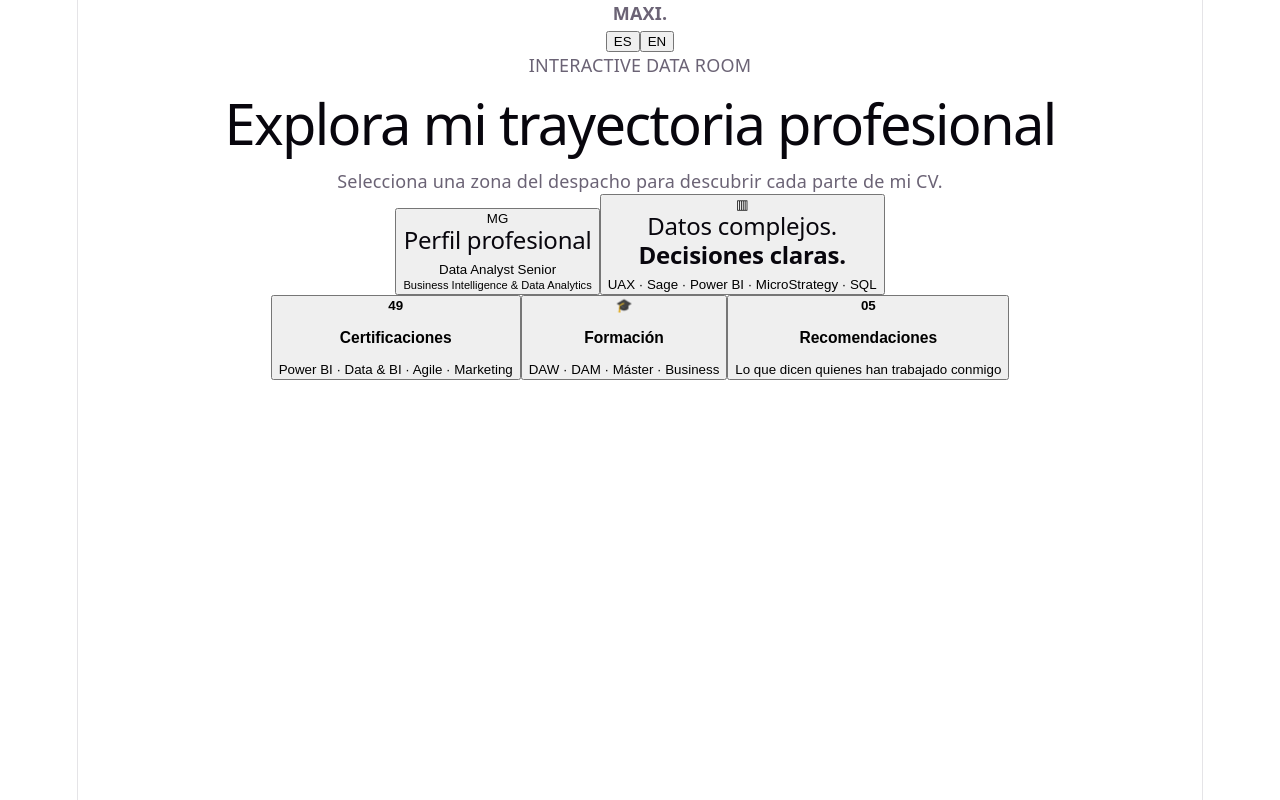
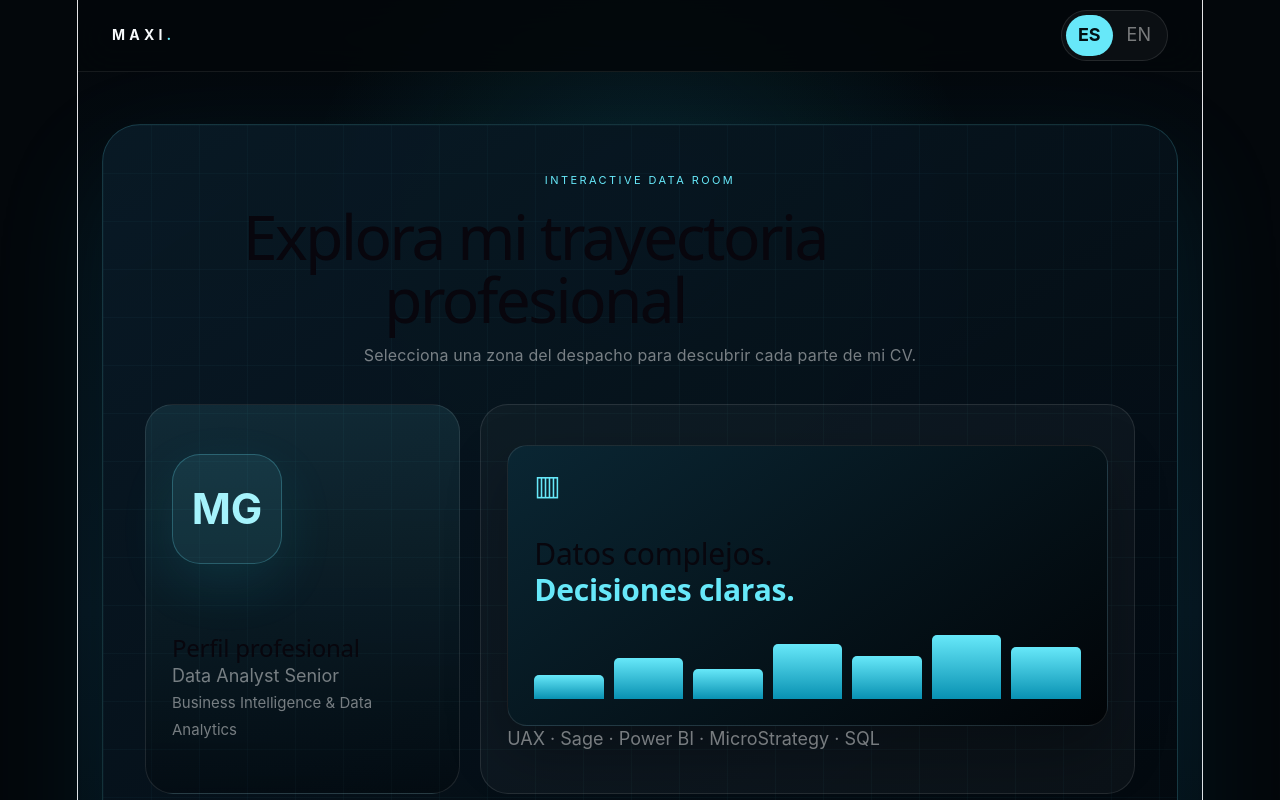
Before and after one commit to maxi-gutierrez-paulet/maxi-cv-3d, a React (Vite) app: page / in a window 1280 px wide. Shown: the top 800 px of the page. Built offline with nearby package versions, Linux system fonts and the light colour scheme.

Commit message:
Añadir diseño visual del CV 3D

```diff
--- a/src/App.css
+++ b/src/App.css
@@ -1,184 +1,121 @@
-.counter {
-  font-size: 16px;
-  padding: 5px 10px;
-  border-radius: 5px;
-  color: var(--accent);
-  background: var(--accent-bg);
-  border: 2px solid transparent;
-  transition: border-color 0.3s;
-  margin-bottom: 24px;
-
-  &:hover {
-    border-color: var(--accent-border);
-  }
-  &:focus-visible {
-    outline: 2px solid var(--accent);
-    outline-offset: 2px;
-  }
+:root {
+  font-family: Inter, ui-sans-serif, system-ui, -apple-system, BlinkMacSystemFont, "Segoe UI", sans-serif;
+  color: #f8fafc;
+  background: #03070b;
+  font-synthesis: none;
+  text-rendering: optimizeLegibility;
 }
 
-.hero {
-  position: relative;
+* { box-sizing: border-box; }
+html { scroll-behavior: smooth; }
+body { margin: 0; min-width: 320px; min-height: 100vh; background: #03070b; }
+button, a { font: inherit; }
+button { cursor: pointer; }
+a { color: inherit; text-decoration: none; }
 
-  .base,
-  .framework,
-  .vite {
-    inset-inline: 0;
-    margin: 0 auto;
-  }
+.app-shell { min-height: 100vh; background:
+  radial-gradient(circle at 50% 20%, rgba(34,211,238,.12), transparent 32%),
+  linear-gradient(180deg,#03070b 0%,#061019 55%,#020609 100%); }
 
-  .base {
-    width: 170px;
-    position: relative;
-    z-index: 0;
-  }
+.topbar { position: sticky; top: 0; z-index: 30; height: 72px; padding: 0 34px; display:flex; align-items:center; justify-content:space-between; border-bottom:1px solid rgba(255,255,255,.08); background:rgba(3,7,11,.88); backdrop-filter:blur(18px); }
+.brand { letter-spacing:.3em; font-size:14px; }
+.brand span { color:#67e8f9; }
+.language-switch { display:flex; gap:2px; padding:4px; border:1px solid rgba(255,255,255,.1); border-radius:999px; background:rgba(255,255,255,.04); }
+.language-switch button { border:0; border-radius:999px; padding:7px 12px; background:transparent; color:rgba(255,255,255,.45); }
+.language-switch button.active { background:#67e8f9; color:#021014; font-weight:700; }
 
-  .framework,
-  .vite {
-    position: absolute;
-  }
+.room-wrap { padding:52px 24px 72px; }
+.room { position:relative; max-width:1180px; margin:auto; padding:42px; overflow:hidden; border:1px solid rgba(103,232,249,.18); border-radius:38px; background:linear-gradient(145deg,rgba(9,27,39,.94),rgba(2,7,12,.96)); box-shadow:0 40px 120px rgba(6,182,212,.1); }
+.room::before { content:""; position:absolute; inset:0; pointer-events:none; opacity:.18; background-image:linear-gradient(rgba(103,232,249,.18) 1px,transparent 1px),linear-gradient(90deg,rgba(103,232,249,.18) 1px,transparent 1px); background-size:48px 48px; }
+.room > * { position:relative; z-index:1; }
+.room-heading p { margin:0; color:#67e8f9; font-size:11px; letter-spacing:.22em; }
+.room-heading h1 { max-width:780px; margin:12px 0 10px; font-size:clamp(36px,5vw,62px); line-height:1.02; letter-spacing:-.04em; }
+.room-heading span { color:rgba(255,255,255,.46); font-size:16px; }
 
-  .framework {
-    z-index: 1;
-    top: 34px;
-    height: 28px;
-    transform: perspective(2000px) rotateZ(300deg) rotateX(44deg) rotateY(39deg)
-      scale(1.4);
-  }
+.main-zones { display:grid; grid-template-columns:.65fr 1.35fr; gap:20px; margin-top:36px; }
+.secondary-zones { max-width:940px; margin:20px auto 0; display:grid; grid-template-columns:repeat(3,1fr); gap:20px; }
+.zone { color:white; border:1px solid rgba(255,255,255,.1); background:rgba(255,255,255,.035); border-radius:28px; padding:26px; text-align:left; transition:.25s ease; }
+.zone:hover { transform:translateY(-5px); border-color:rgba(103,232,249,.34); background:rgba(255,255,255,.055); }
+.zone h2,.zone h3,.zone p { margin-bottom:0; }
+.zone p,.zone small { color:rgba(255,255,255,.45); }
+.profile-zone { min-height:390px; background:linear-gradient(180deg,rgba(103,232,249,.1),rgba(0,0,0,.24)); }
+.avatar { width:110px; height:110px; display:grid; place-items:center; border:1px solid rgba(103,232,249,.25); border-radius:28px; color:#a5f3fc; background:rgba(103,232,249,.09); font-size:42px; font-weight:700; box-shadow:0 20px 55px rgba(34,211,238,.1); }
+.profile-zone h2 { margin-top:70px; }
+.monitor-zone { min-height:390px; }
+.monitor { min-height:275px; padding:26px; border:1px solid rgba(255,255,255,.1); border-radius:20px; background:linear-gradient(145deg,#0a2633,#010407); box-shadow:0 25px 60px rgba(0,0,0,.3); }
+.monitor > span { color:#67e8f9; font-size:28px; }
+.monitor h2 { margin:34px 0 22px; font-size:30px; }
+.monitor h2 b { color:#67e8f9; }
+.bars { height:70px; display:flex; align-items:flex-end; gap:10px; }
+.bars i { flex:1; min-width:10px; border-radius:5px 5px 0 0; background:linear-gradient(#67e8f9,#0891b2); }
+.small-zone { min-height:180px; }
+.small-zone > b { color:#67e8f9; font-size:34px; }
+.small-zone h3 { margin-top:22px; font-size:19px; }
 
-  .vite {
-    z-index: 0;
-    top: 107px;
-    height: 26px;
-    width: auto;
-    transform: perspective(2000px) rotateZ(300deg) rotateX(40deg) rotateY(39deg)
-      scale(0.8);
-  }
+.modal-backdrop { position:fixed; inset:0; z-index:100; overflow:auto; padding:38px 20px; background:rgba(1,5,9,.94); backdrop-filter:blur(11px); }
+.modal { position:relative; width:min(980px,100%); margin:auto; padding:38px; border:1px solid rgba(103,232,249,.2); border-radius:32px; background:#07121b; box-shadow:0 40px 120px rgba(34,211,238,.12); }
+.modal > h2 { margin:0 60px 28px 0; font-size:clamp(30px,4vw,46px); }
+.close-x { position:absolute; right:24px; top:22px; width:42px; height:42px; border:1px solid rgba(255,255,255,.1); border-radius:50%; background:rgba(255,255,255,.04); color:white; font-size:25px; }
+.close-x:hover { border-color:rgba(103,232,249,.4); }
+
+.profile-layout { display:grid; grid-template-columns:210px 1fr; gap:30px; align-items:start; }
+.avatar-large { width:210px; height:280px; border-radius:26px; font-size:58px; }
+.profile-layout h3 { margin:2px 0 8px; font-size:25px; }
+.profile-layout p { color:rgba(255,255,255,.5); }
+.personal-grid { display:grid; grid-template-columns:repeat(2,minmax(0,1fr)); gap:10px; margin-top:24px; }
+.personal-grid span { padding:13px; border:1px solid rgba(255,255,255,.08); border-radius:13px; color:rgba(255,255,255,.68); background:rgba(255,255,255,.025); }
+.action-row { display:flex; flex-wrap:wrap; gap:10px; margin-top:22px; }
+.action-row a { padding:10px 16px; border:1px solid rgba(103,232,249,.25); border-radius:999px; color:#a5f3fc; }
+.action-row a:last-child { background:#67e8f9; color:#021014; font-weight:700; }
+
+.experience-list { display:grid; gap:14px; }
+.experience-list article { padding:20px; border:1px solid rgba(255,255,255,.08); border-radius:19px; background:rgba(255,255,255,.025); }
+.experience-list article header { display:flex; justify-content:space-between; gap:18px; padding:14px; border:1px solid rgba(103,232,249,.16); border-radius:14px; background:rgba(103,232,249,.055); }
+.experience-list h3 { margin:0; font-size:18px; }
+.experience-list header span { flex:none; color:#67e8f9; font-size:13px; }
+.experience-list article > p { color:rgba(255,255,255,.63); line-height:1.65; }
+.experience-list article > small { color:rgba(255,255,255,.35); line-height:1.5; }
+
+.filters { display:flex; flex-wrap:wrap; gap:8px; }
+.filters button { padding:8px 13px; border:1px solid rgba(255,255,255,.1); border-radius:999px; background:rgba(255,255,255,.025); color:rgba(255,255,255,.58); }
+.filters button.active { border-color:rgba(103,232,249,.5); color:#a5f3fc; background:rgba(103,232,249,.1); }
+.result-count { color:#67e8f9; font-size:13px; }
+.cert-grid { display:grid; grid-template-columns:repeat(2,minmax(0,1fr)); gap:11px; }
+.cert-grid article { min-height:142px; padding:17px; border:1px solid rgba(255,255,255,.075); border-radius:17px; background:rgba(255,255,255,.025); }
+.cert-grid article small { color:#67e8f9; text-transform:uppercase; letter-spacing:.12em; }
+.cert-grid h3 { margin:12px 0 15px; font-size:15px; line-height:1.4; }
+.cert-grid p,.cert-grid span { color:rgba(255,255,255,.36); font-size:12px; }
+.cert-grid span { float:right; }
+
+.education-grid { display:grid; grid-template-columns:repeat(2,minmax(0,1fr)); gap:12px; }
+.education-grid article { min-height:145px; padding:17px; border:1px solid rgba(255,255,255,.075); border-radius:18px; background:rgba(255,255,255,.025); }
+.education-grid small { color:#67e8f9; text-transform:uppercase; letter-spacing:.1em; }
+.education-grid h3 { margin:13px 0 7px; font-size:16px; line-height:1.3; white-space:nowrap; letter-spacing:-.018em; }
+.education-grid p { margin:0; color:rgba(255,255,255,.38); font-size:13px; }
+
+.recommendation-card { height:310px; display:flex; flex-direction:column; justify-content:space-between; padding:30px; border:1px solid rgba(103,232,249,.18); border-radius:26px; background:rgba(103,232,249,.035); overflow:auto; }
+.recommendation-card blockquote { margin:0; font-size:clamp(18px,2.3vw,25px); line-height:1.55; color:rgba(255,255,255,.82); }
+.recommendation-card h3 { margin:0; }
+.recommendation-card p { margin:5px 0 0; color:#67e8f9; }
+.recommendation-controls { height:48px; margin-top:16px; display:grid; grid-template-columns:1fr auto 1fr; align-items:center; gap:10px; }
+.recommendation-controls button { border:1px solid rgba(255,255,255,.1); border-radius:999px; padding:9px 15px; background:rgba(255,255,255,.025); color:white; }
+.recommendation-controls button:last-child { justify-self:end; color:#a5f3fc; border-color:rgba(103,232,249,.24); }
+.recommendation-controls span { color:rgba(255,255,255,.35); font-size:13px; }
+
+.back-button { margin-top:28px; padding:11px 18px; border:0; border-radius:999px; background:#67e8f9; color:#021014; font-weight:700; }
+
+@media (max-width: 800px) {
+  .topbar { padding:0 18px; }
+  .room-wrap { padding:28px 14px 50px; }
+  .room { padding:24px; border-radius:28px; }
+  .main-zones,.secondary-zones { grid-template-columns:1fr; }
+  .profile-zone,.monitor-zone { min-height:auto; }
+  .profile-zone h2 { margin-top:38px; }
+  .modal { padding:26px 18px; }
+  .profile-layout { grid-template-columns:1fr; }
+  .avatar-large { width:100%; height:220px; }
+  .personal-grid,.cert-grid,.education-grid { grid-template-columns:1fr; }
+  .education-grid h3 { white-space:normal; }
+  .experience-list article header { flex-direction:column; gap:5px; }
+  .recommendation-card { height:355px; }
 }
-
-#center {
-  display: flex;
-  flex-direction: column;
-  gap: 25px;
-  place-content: center;
-  place-items: center;
-  flex-grow: 1;
-
-  @media (max-width: 1024px) {
-    padding: 32px 20px 24px;
-    gap: 18px;
-  }
-}
-
-#next-steps {
-  display: flex;
-  border-top: 1px solid var(--border);
-  text-align: left;
-
-  & > div {
-    flex: 1 1 0;
-    padding: 32px;
-    @media (max-width: 1024px) {
-      padding: 24px 20px;
-    }
-  }
-
-  .icon {
-    margin-bottom: 16px;
-    width: 22px;
-    height: 22px;
-  }
-
-  @media (max-width: 1024px) {
-    flex-direction: column;
-    text-align: center;
-  }
-}
-
-#docs {
-  border-right: 1px solid var(--border);
-
-  @media (max-width: 1024px) {
-    border-right: none;
-    border-bottom: 1px solid var(--border);
-  }
-}
-
-#next-steps ul {
-  list-style: none;
-  padding: 0;
-  display: flex;
-  gap: 8px;
-  margin: 32px 0 0;
-
-  .logo {
-    height: 18px;
-  }
-
-  a {
-    color: var(--text-h);
-    font-size: 16px;
-    border-radius: 6px;
-    background: var(--social-bg);
-    display: flex;
-    padding: 6px 12px;
-    align-items: center;
-    gap: 8px;
-    text-decoration: none;
-    transition: box-shadow 0.3s;
-
-    &:hover {
-      box-shadow: var(--shadow);
-    }
-    .button-icon {
-      height: 18px;
-      width: 18px;
-    }
-  }
-
-  @media (max-width: 1024px) {
-    margin-top: 20px;
-    flex-wrap: wrap;
-    justify-content: center;
-
-    li {
-      flex: 1 1 calc(50% - 8px);
-    }
-
-    a {
-      width: 100%;
-      justify-content: center;
-      box-sizing: border-box;
-    }
-  }
-}
-
-#spacer {
-  height: 88px;
-  border-top: 1px solid var(--border);
-  @media (max-width: 1024px) {
-    height: 48px;
-  }
-}
-
-.ticks {
-  position: relative;
-  width: 100%;
-
-  &::before,
-  &::after {
-    content: '';
-    position: absolute;
-    top: -4.5px;
-    border: 5px solid transparent;
-  }
-
-  &::before {
-    left: 0;
-    border-left-color: var(--border);
-  }
-  &::after {
-    right: 0;
-    border-right-color: var(--border);
-  }
-}
```
